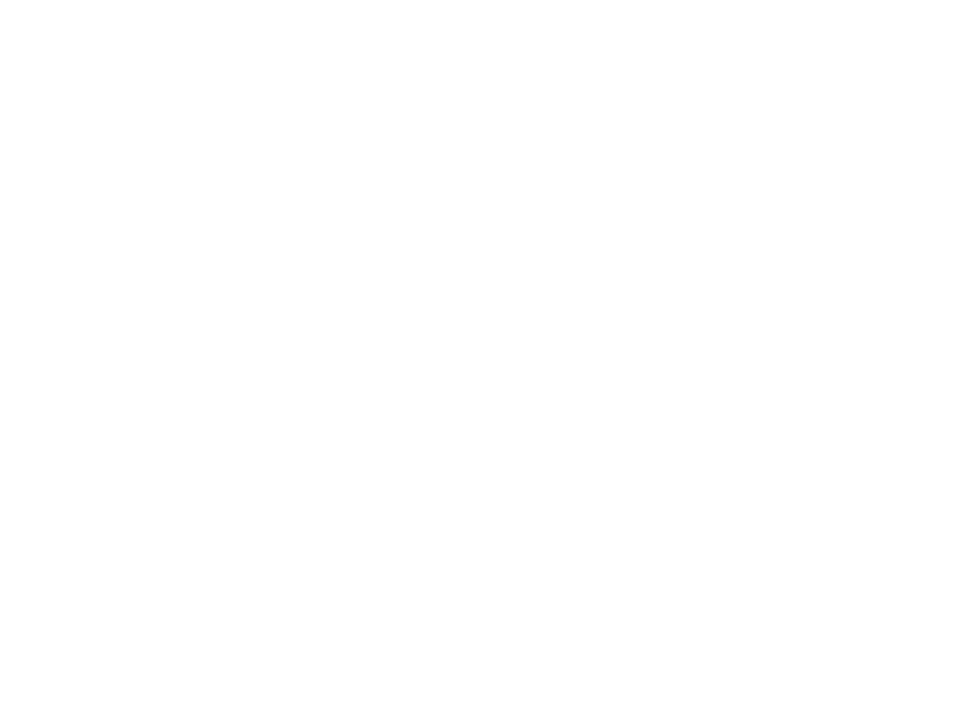
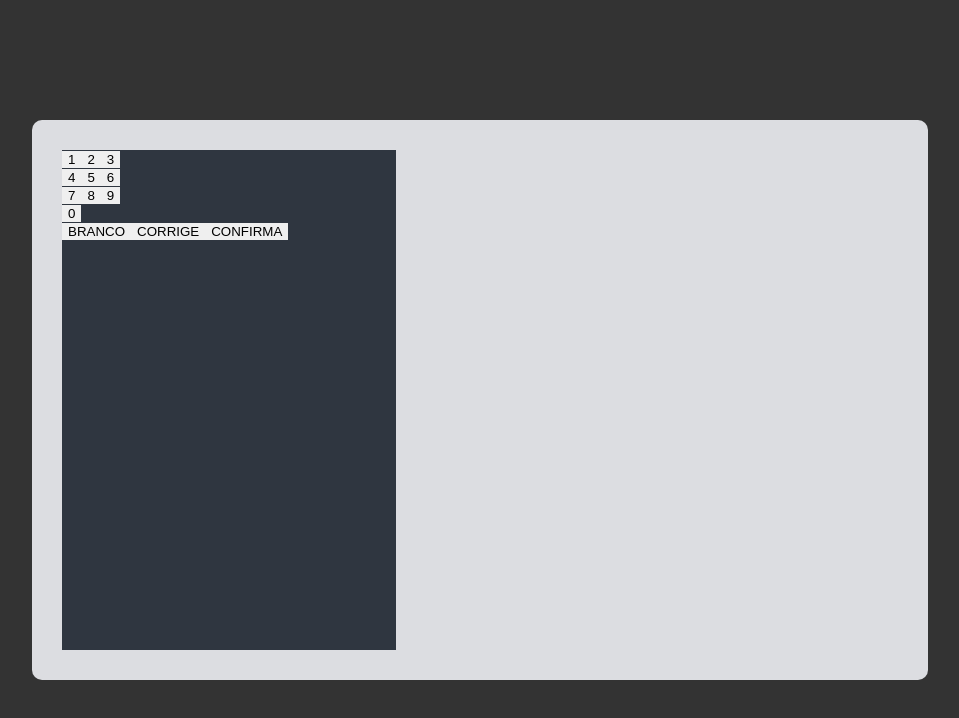
Before and after one commit to ThattoDev/Urna-anime-vue.js, a Vue app: page / in a window 1280 px wide. Shown: the top 718 px of the page, without its empty margins (160-1119 px from the left). Built offline with nearby package versions, Linux system fonts and the light colour scheme.

Commit message:
Componentização do teclado

```diff
--- a/src/App.vue
+++ b/src/App.vue
@@ -1,6 +1,10 @@
 <template>
   <div id="app">
+    <div class="urna">
 
+      <Teclado/>
+
+    </div>
   </div>
 </template>
 
@@ -8,9 +12,12 @@
 
 import '@/css/global.css';
 
+import Teclado from '@/components/teclado.vue';
+
 export default {
   name: 'App',
   components: {
+    Teclado
 
   }
 }
@@ -19,5 +26,20 @@ export default {
 <style>
 #app {
 
+  background-color: var(--bg-page);
+  width: 100%;
+  height: 100%;
+  display: flex;
+  justify-content: center;
+  align-items: center;
+}
+
+.urna {
+  width: 70%;
+  height: 70%;
+  background-color: var(--bg-box);
+  padding: 30px;
+  border-radius: 10px;
+  display: flex;
 }
 </style>
--- /dev/null
+++ b/src/assets/main.js
@@ -0,0 +1,4 @@
+import { createApp } from 'vue'
+import App from './App.vue'
+
+createApp(App).mount('#app')
--- /dev/null
+++ b/src/components/teclado.vue
@@ -0,0 +1,54 @@
+<template>
+    <div class="urna-teclado">
+
+        <div class="teclado-nemerico">
+            <div class="urna-numero-linha">
+                <button>1</button>
+                <button>2</button>
+                <button>3</button>
+            </div>
+            <div class="urna-numero-linha">
+                <button>4</button>
+                <button>5</button>
+                <button>6</button>
+            </div>
+            <div class="urna-numero-linha">
+                <button>7</button>
+                <button>8</button>
+                <button>9</button>
+            </div>
+            <div class="urna-numero-linha">
+                <button>0</button>
+            </div>
+        </div>
+
+        <div class="teclado-acoes">
+            <button>BRANCO</button>
+            <button>CORRIGE</button>
+            <button>CONFIRMA</button>
+
+        </div>
+
+    </div>
+
+</template>
+
+<script>
+
+import '@/css/global.css';
+
+export default {
+    // eslint-disable-next-line vue/multi-word-component-names
+    name: 'Teclado'
+}
+
+</script>
+
+<style>
+    .urna-teclado {
+        width: 40%;
+        height: 100%;
+        background-color: var(--box-teclado);
+    }
+
+</style>
```
Also changed, not shown: src/assets/AAYQAQSOAAgAAQAAAAAAAB-zrMZEDXI2T62PSuT6kpB6qg.png (added).
